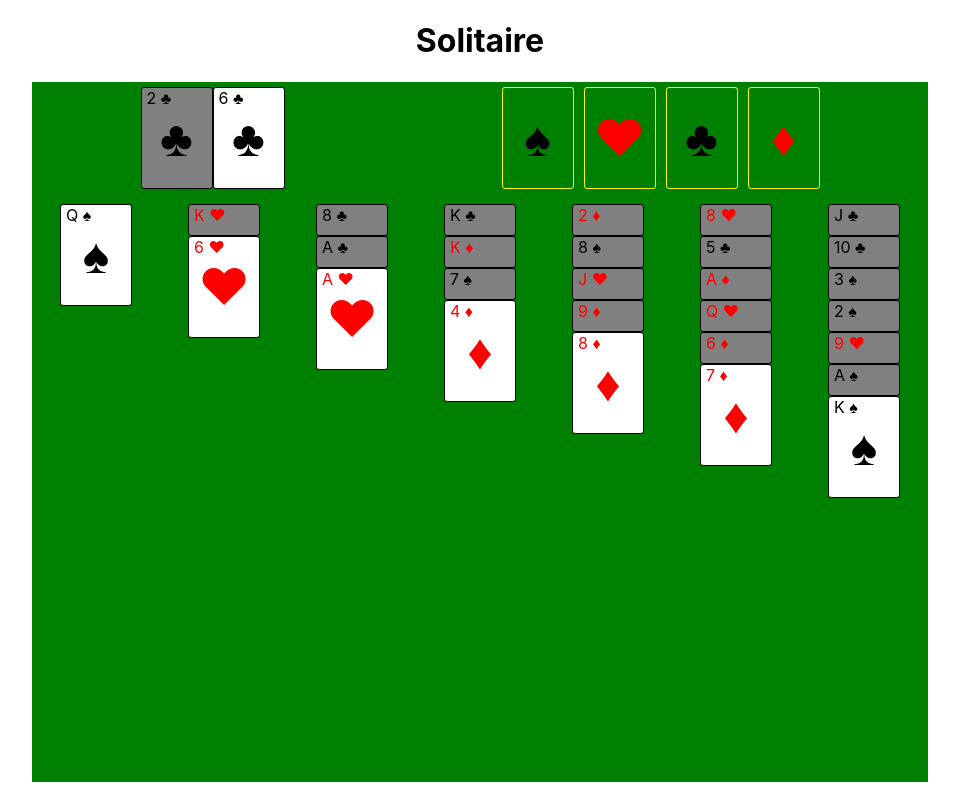
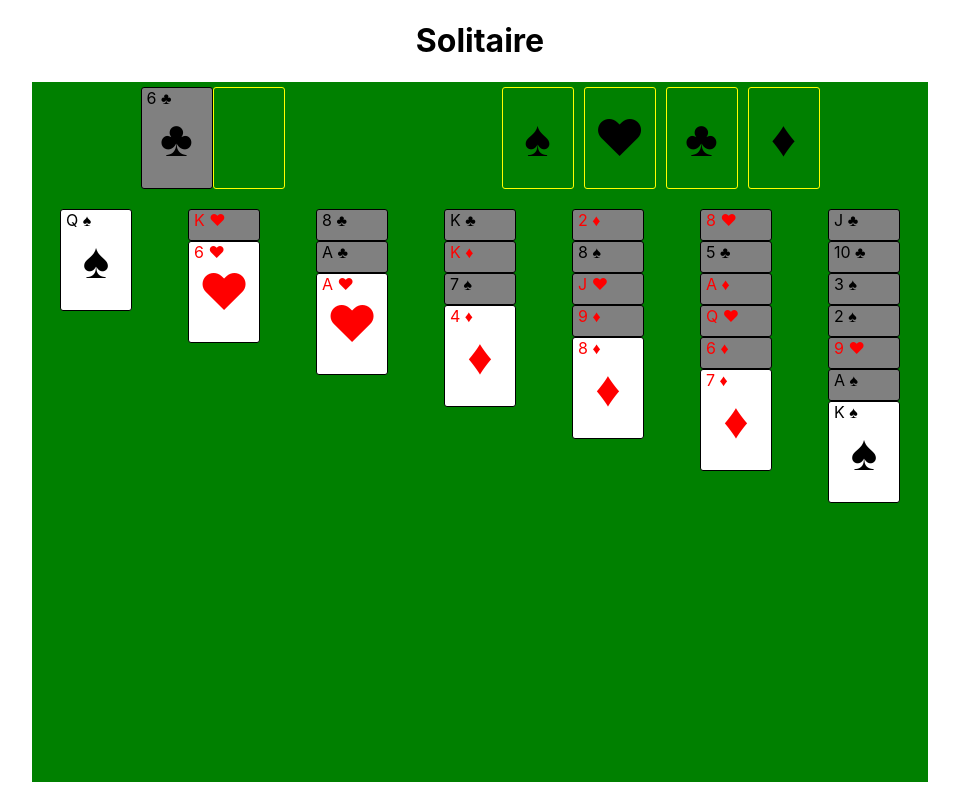
Before and after one commit to eschwartz929/solitaire, a React (Create React App) app in the folder solitaire/: page / in a window 1280 px wide. Both pictures are taken after a click on the button "New Game". Shown: the whole page, without its empty margins (160-1119 px from the left). Built offline with nearby package versions, Linux system fonts and the light colour scheme.

Commit message:
empty card slot

```diff
--- a/solitaire/src/Board.js
+++ b/solitaire/src/Board.js
@@ -2,6 +2,7 @@ import './css/Board.css'
 import Card from './components/Card'
 import {useEffect, useState} from 'react'
 import suits from "./config/suits"
+import EmptyCard from './components/EmptyCard'
 
 
 function Board({deck, discardPile, drawCard, selectCard, piles, stacks, startFoundation, handleEmptyStack}) {
@@ -21,11 +22,11 @@ function Deck({deck, discardPile, drawCard, selectCard}) {
     const [topDiscard, setTopDiscard] = useState(discardPile[discardPile.length - 1])
 
     useEffect(() => {
-        if (deck.length > 1) {
+        if (deck.length > 0) {
             setTopCard(deck[deck.length - 1])
         }
 
-        if (discardPile.length > 1) {
+        if (discardPile.length > 0) {
             setTopDiscard(discardPile[discardPile.length - 1])
         }
 
@@ -39,10 +40,10 @@ function Deck({deck, discardPile, drawCard, selectCard}) {
 
     return (
         <div className="deck">
-            {deck.length > 0 &&
-                <Card card={topCard} selectCard={clickDeck}></Card>
-            }
-            {discardPile.length > 0 && <Card card={discardPile[discardPile.length - 1]} selectCard={selectCard}></Card>}
+            {deck.length > 0 && <Card card={topCard} selectCard={clickDeck}></Card>}
+            {deck.length === 0 && <EmptyCard icon='&#8635;' handleClick={drawCard}/>}
+            {discardPile.length > 0 && <Card card={topDiscard} selectCard={selectCard}></Card>}
+            {discardPile.length === 0 && <EmptyCard icon=''/>}
         </div>
     )
 }
@@ -55,9 +56,9 @@ function Piles({piles, selectCard, startFoundation}) {
                 return (
                     <div className="pile" key={index}>
                         {pile.cards.length > 0
-                            ? <Card card={pile.cards[pile.cards.length - 1]} selectCard={selectCard}/>
-                            : <div className={"pile-suit" + ((index % 2 === 1) ? " red-card": "")} onClick={() => startFoundation(pile.suit)}>{suits[pile.suit]}</div>
-                        }
+                            ? <Card className="pile" card={pile.cards[pile.cards.length - 1]} selectCard={selectCard}/>
+                            : <EmptyCard icon={suits[pile.suit]} handleClick={() => startFoundation(pile.suit)}/>
+                                                    }
                     </div>)
             }
             )}
@@ -69,9 +70,9 @@ function Stacks({stacks, selectCard, handleEmptyStack}) {
     return (
         <div className="stacks-section">
             {stacks.map((stack, index) =>
-                <div key={index}>
-                    {stack.length > 0 && <Stack className="stack" cards={stack} selectCard={selectCard}></Stack>}
-                    {stack.length === 0 && <EmptyStack index={index} handleEmptyStack={handleEmptyStack}/>}
+                <div className="stack" key={index}>
+                    {stack.length > 0 && <Stack cards={stack} selectCard={selectCard}></Stack>}
+                    {stack.length === 0 && <EmptyCard icon="" handleClick={() => handleEmptyStack(index)}/>}
                 </div>
             )}
         </div>
@@ -89,9 +90,4 @@ function Stack({cards, selectCard}) {
 
 }
 
-function EmptyStack({index, handleEmptyStack}) {
-    return (
-        <div onClick={() => handleEmptyStack(index)} className="empty-stack"></div>
-    )
-}
 export default Board
--- /dev/null
+++ b/solitaire/src/components/EmptyCard.js
@@ -0,0 +1,11 @@
+import "../css/EmptyCard.css"
+
+function EmptyCard({icon, handleClick}) {
+
+    return (
+        <div className="empty-card" onClick={handleClick}>
+            {icon}
+        </div>
+    )
+}
+export default EmptyCard
--- a/solitaire/src/css/Board.css
+++ b/solitaire/src/css/Board.css
@@ -20,18 +20,7 @@
 }
 
 .pile {
-    border:1px yellow solid;
-    height: 100px;
-    width: 70px;
-    display: flex;
-    flex-direction: column;
-    justify-content: center;
     margin: 5px;
-    border-radius: 3px;
-}
-
-.pile-suit {
-    font-size: 50px;
 }
 
 .stacks-section {
@@ -43,11 +32,3 @@
 .stack {
     margin: 5px;
 }
-
-.empty-stack {
-    margin: 5px;
-    height: 100px;
-    width: 70px;
-    background-color: black;
-    border-radius: 3px;
-}
--- /dev/null
+++ b/solitaire/src/css/EmptyCard.css
@@ -0,0 +1,10 @@
+.empty-card {
+    height: 100px;
+    width: 70px;
+    border-radius: 3px;
+    border: 1px yellow solid;
+    font-size: 50px;
+    display: flex;
+    flex-direction: column;
+    justify-content: center;
+}
--- a/solitaire/src/game.js
+++ b/solitaire/src/game.js
@@ -26,13 +26,6 @@ function Game() {
         }
 
     }, [fullDeck])
-
-    // useEffect(() => {
-    //     if (piles.length === 0) {
-    //         setPiles([{suit: 0, cards: []}, {suit: 1, cards: []}, {suit: 2, cards: []}, {suit: 3, cards: []}])
-    //     }
-
-    // }, [piles])
 
     function newGame() {
         setActiveGame(true)
@@ -72,20 +65,15 @@ function Game() {
             }
         }
 
-        for (var i = 28; i < 51; i++) {
+        for (var i = 28; i < 52; i++) {
             var card = fullDeck[i]
             card.location = 'deck'
             card.locationIndex = 0
             deck.push(card)
         }
 
-        fullDeck[51].visible = true
-        fullDeck[51].location = 'discard'
-        fullDeck[51].locationIndex = 0
-        discardPile.push(fullDeck[51])
         setStacks(stacks)
         setDeck(deck)
-        setDiscardPile(discardPile)
     }
 
     function drawCard() {
@@ -93,12 +81,18 @@ function Game() {
             selectedCard[i].selected = false
             setSelectedCard([])
         }
+        if (deck.length > 0) {
             var nextCard = deck.pop()
             nextCard.visible = true
             nextCard.location = 'discard'
             discardPile.push(nextCard)
             setDeck(deck)
             setDiscardPile(discardPile)
+        } else {
+            var temp = deck
+            setDeck(discardPile)
+            setDiscardPile(temp)
+        }
     }
 
     function selectCard(card, stackIndex) {
@@ -115,20 +109,16 @@ function Game() {
                 if (card.location === 'stacks' && selectedCard.length > 0 && stackIndex === stacks[card.locationIndex].length - 1
                     && card.color !== selectedCard[0].color && card.number === selectedCard[0].number + 1) {
 
-                    console.log(selectedCard)
                     var source = []
 
                     switch(selectedCard[0].location) {
                         case 'stacks':
-                            console.log('stacks!')
                             source = stacks[selectedCard[0].locationIndex]
                             break
                         case 'discard':
-                            console.log('discard!')
                             source = discardPile
                             break
                         case 'piles':
-                            console.log('piles!')
                             source = piles[selectedCard[0].locationIndex].cards
                             break
                     }
```
Lines whose indentation alone changed are shown as unchanged.
